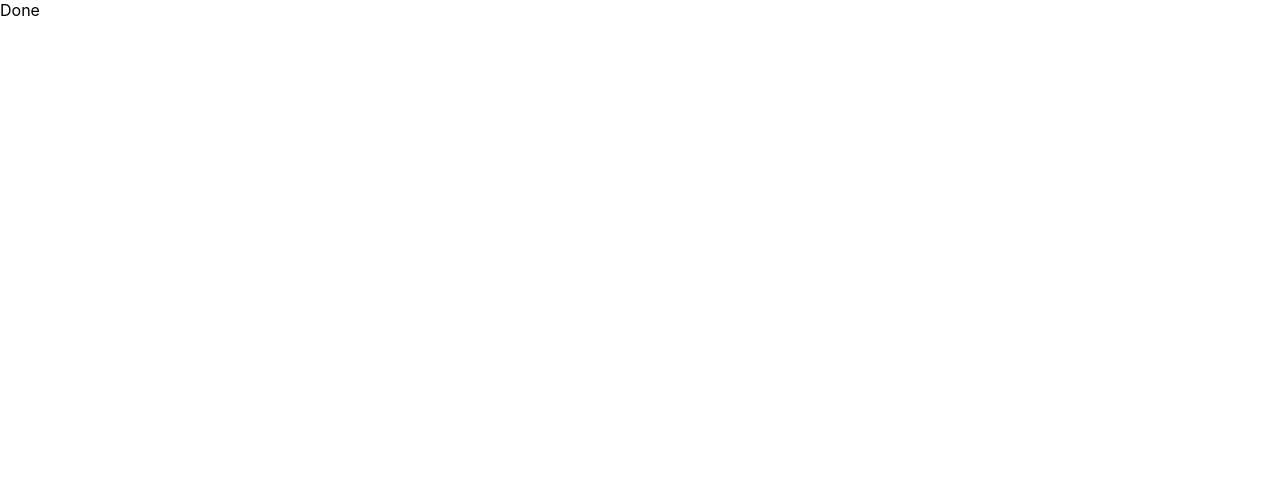
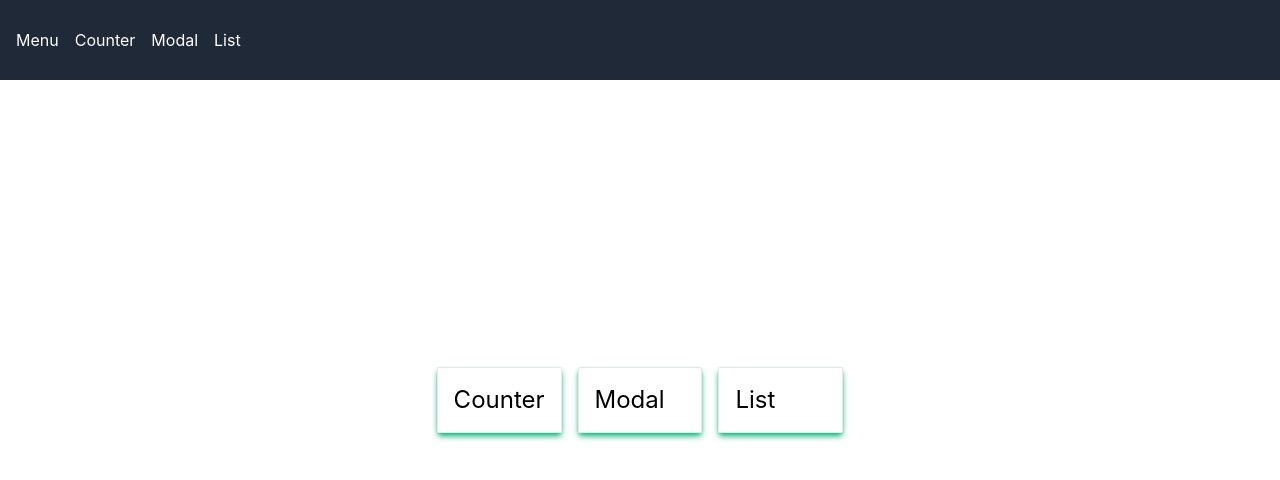
Before and after one commit to Domalega/projectes-on-react, a React (Create React App) app: page / in a window 1280 px wide. Shown: the top 480 px of the page. Built offline with nearby package versions, Linux system fonts and the light colour scheme.

Commit message:
FIX MERGE

```diff
--- a/package.json
+++ b/package.json
@@ -40,5 +40,8 @@
       "last 1 firefox version",
       "last 1 safari version"
     ]
+  },
+  "devDependencies": {
+    "tailwindcss": "^3.3.3"
   }
 }
--- a/src/App.tsx
+++ b/src/App.tsx
@@ -1,14 +1,48 @@
 import React from "react";
 import { BrowserRouter, Routes, Route } from "react-router-dom";
-import ProjectPage from "./ProjectPage";
+import MenuPage from "./pages/MenuPage";
+import CounterPage from "./pages/CounterPage";
+import ModalPage from "./pages/ModalPage";
+import ListUsersPage from "./pages/ListUsersPage";
+import NavBar from "./components/NavBar";
+
+interface Ilink {
+  page: string;
+  path: string;
+  component: React.ComponentType<any>;
+}
 
 interface AppProps {}
 
 const App: React.FC<AppProps> = () => {
+  const routes: Ilink[] = [
+    { page: "Menu", path: "/", component: MenuPage },
+    { page: "Counter", path: "/counter", component: CounterPage },
+    { page: "Modal", path: "/modal", component: ModalPage },
+    { page: "List", path: "/list", component: ListUsersPage },
+  ];
   return (
     <BrowserRouter>
+      <NavBar links={routes} />
       <Routes>
-        <Route path="/" element={<ProjectPage />} />
+        {routes.map((route) => {
+          if (route.page != "Menu")
+            return (
+              <Route
+                key={route.page}
+                path={route.path}
+                element={<route.component />}
+              />
+            );
+          if (route.page == "Menu")
+            return (
+              <Route
+                key={route.page}
+                path={route.path}
+                element={<route.component links={routes} />}
+              />
+            );
+        })}
       </Routes>
     </BrowserRouter>
   );
--- a/src/index.css
+++ b/src/index.css
@@ -1,3 +1,7 @@
+@tailwind base;
+@tailwind components;
+@tailwind utilities;
+
 body {
   margin: 0;
   font-family: -apple-system, BlinkMacSystemFont, 'Segoe UI', 'Roboto', 'Oxygen',
--- /dev/null
+++ b/tailwind.config.js
@@ -0,0 +1,8 @@
+/** @type {import('tailwindcss').Config} */
+module.exports = {
+  content: ["./src/**/*.{js,jsx,ts,tsx}"],
+  theme: {
+    extend: {},
+  },
+  plugins: [],
+};
```
Also changed, not shown: 1 other file (tests, documents, lock files or other folders).
